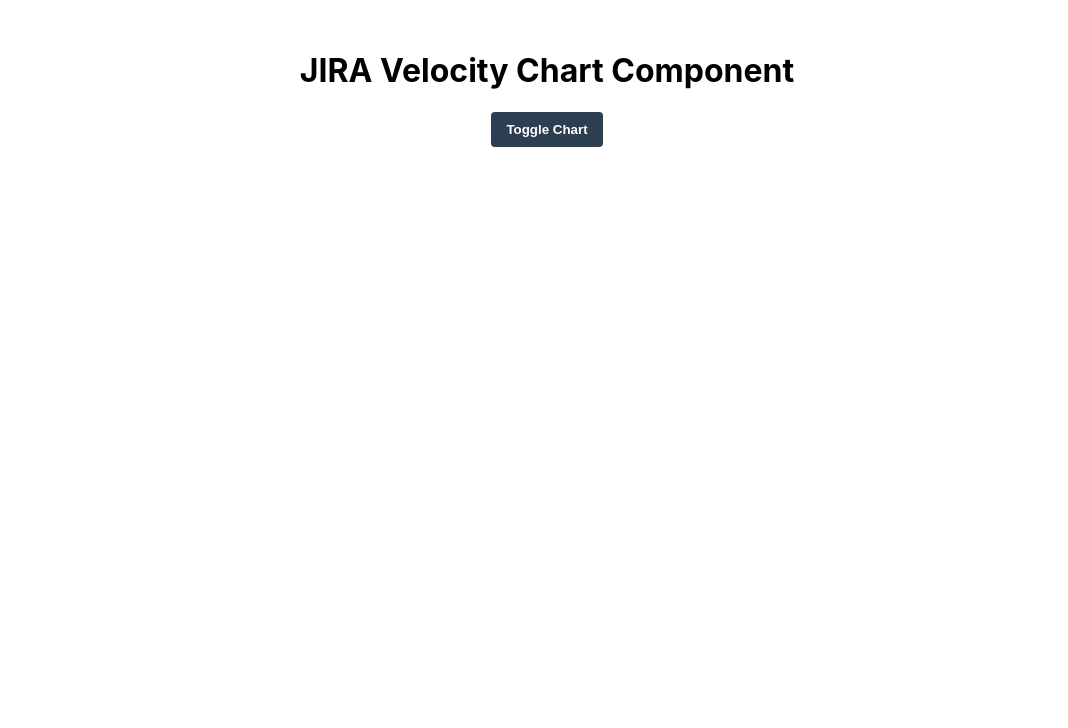
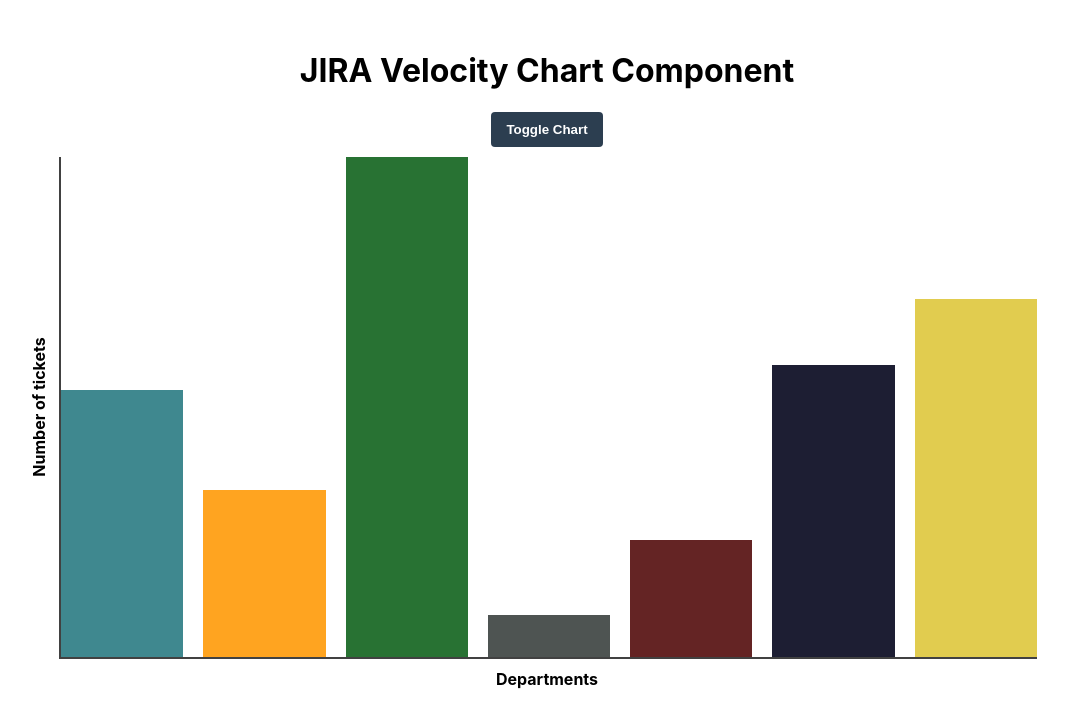
Before and after one commit to krishnasannidhi/react-jira-velocity-chart-component, a React (Create React App) app: page / in a window 1280 px wide. Shown: the top 728 px of the page, without its empty margins (93-1161 px from the left). Built offline with nearby package versions, Linux system fonts and the light colour scheme.

Commit message:
implemented barchart component to render bars for each data point

```diff
--- a/src/App.js
+++ b/src/App.js
@@ -4,7 +4,7 @@
 import { CHART_DATA } from "./data/chart";
 
 function App() {
-  const [showChart, setShowChart] = useState(false);
+  const [showChart, setShowChart] = useState(true);
   return (
     <div className="container">
       <h1 className="title">JIRA Velocity Chart Component</h1>
--- a/src/components/BarChart.js
+++ b/src/components/BarChart.js
@@ -1,11 +1,30 @@
-import React from "react";
+import React, { useMemo } from "react";
 
-import './barchart.css'
+import "./barchart.css";
+
+const Bar = ({ name, color, height, ticketCount }) => (
+  <div
+    className="bar"
+    style={{ backgroundColor: color, height: `${height}%` }}
+  ></div>
+);
 
 const BarChart = ({ data }) => {
+  const maxTicketCount = useMemo(() => {
+    return Math.max(...data.map((item) => item.ticketCount));
+  }, []);
+
   return (
     <div className="chart-container">
-      <div className="chart"></div>
+      <div className="chart">
+        {data.map((item) => (
+          <Bar
+            key={item.id}
+            {...item}
+            height={(item.ticketCount / maxTicketCount) * 100}
+          />
+        ))}
+      </div>
       <div className="y-axis-label">Number of tickets</div>
       <div className="x-axis-label">Departments</div>
     </div>
--- a/src/components/barchart.css
+++ b/src/components/barchart.css
@@ -11,6 +11,10 @@
     border: 2px solid #414141;
     border-right-width: 0;
     border-top-width: 0;
+    display: flex;
+    justify-content: space-between;
+    align-items: flex-end;
+    gap:20px;
 }
 
 .y-axis-label, .x-axis-label {
@@ -31,3 +35,9 @@
     margin-top: 10px;
     left: 50%;
 }
+
+.bar {
+    flex:1;
+    height: 100%;
+    background-color: red;
+}
--- a/src/data/chart.js
+++ b/src/data/chart.js
@@ -2,11 +2,11 @@
   { id: "dep-1", name: "Legal", ticketCount: 32, color: "#3F888F" },
   { id: "dep-2", name: "Sales", ticketCount: 20, color: "#FFA420" },
 
-  { id: "dep-3", name: "Engineering", ticketCount: 60, color: "#3F888F" },
+  { id: "dep-3", name: "Engineering", ticketCount: 60, color: "#287233" },
 
-  { id: "dep-4", name: "Manfacturing", ticketCount: 5, color: "#1D1E33" },
+  { id: "dep-4", name: "Manfacturing", ticketCount: 5, color: "#4E5452" },
 
-  { id: "dep-5", name: "Maintenance", ticketCount: 14, color: "#E1CC4F" },
+  { id: "dep-5", name: "Maintenance", ticketCount: 14, color: "#642424" },
 
   { id: "dep-6", name: "Human Resourcing", ticketCount: 35, color: "#1D1E33" },
 
```
